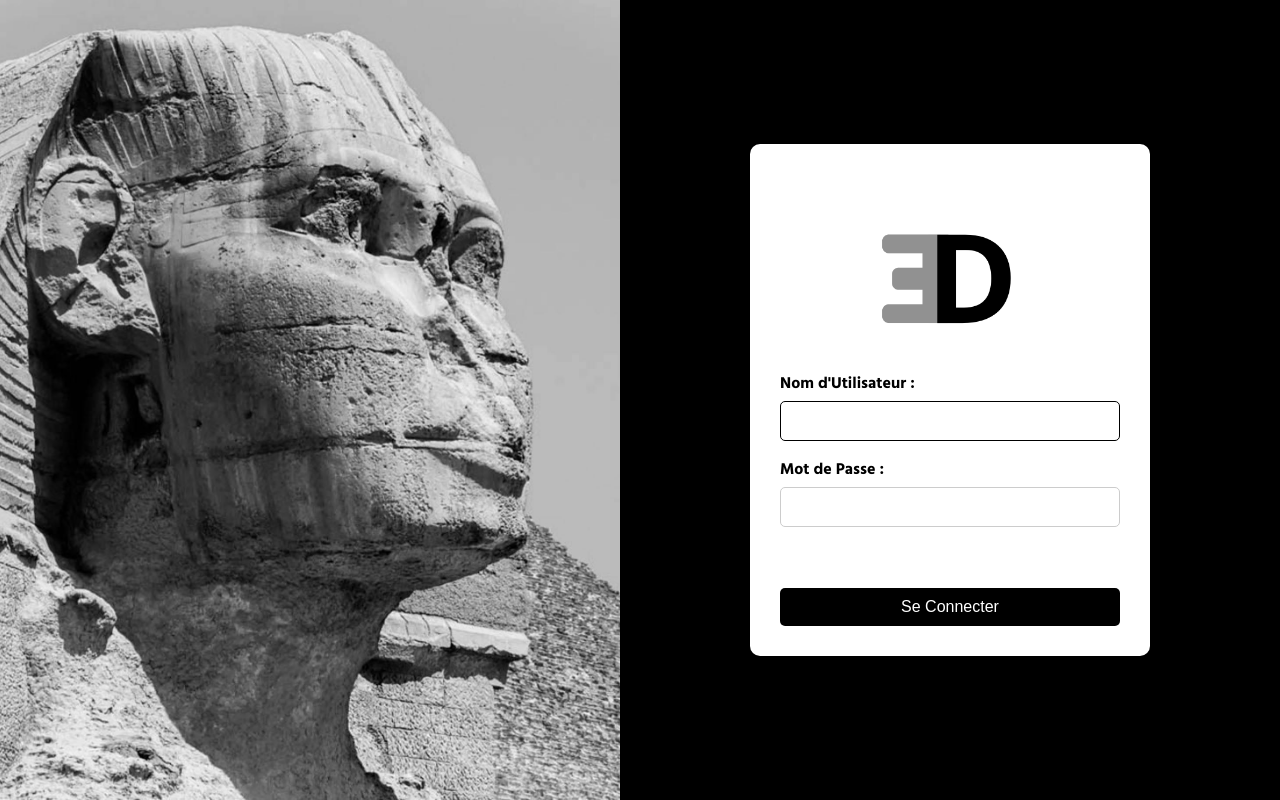
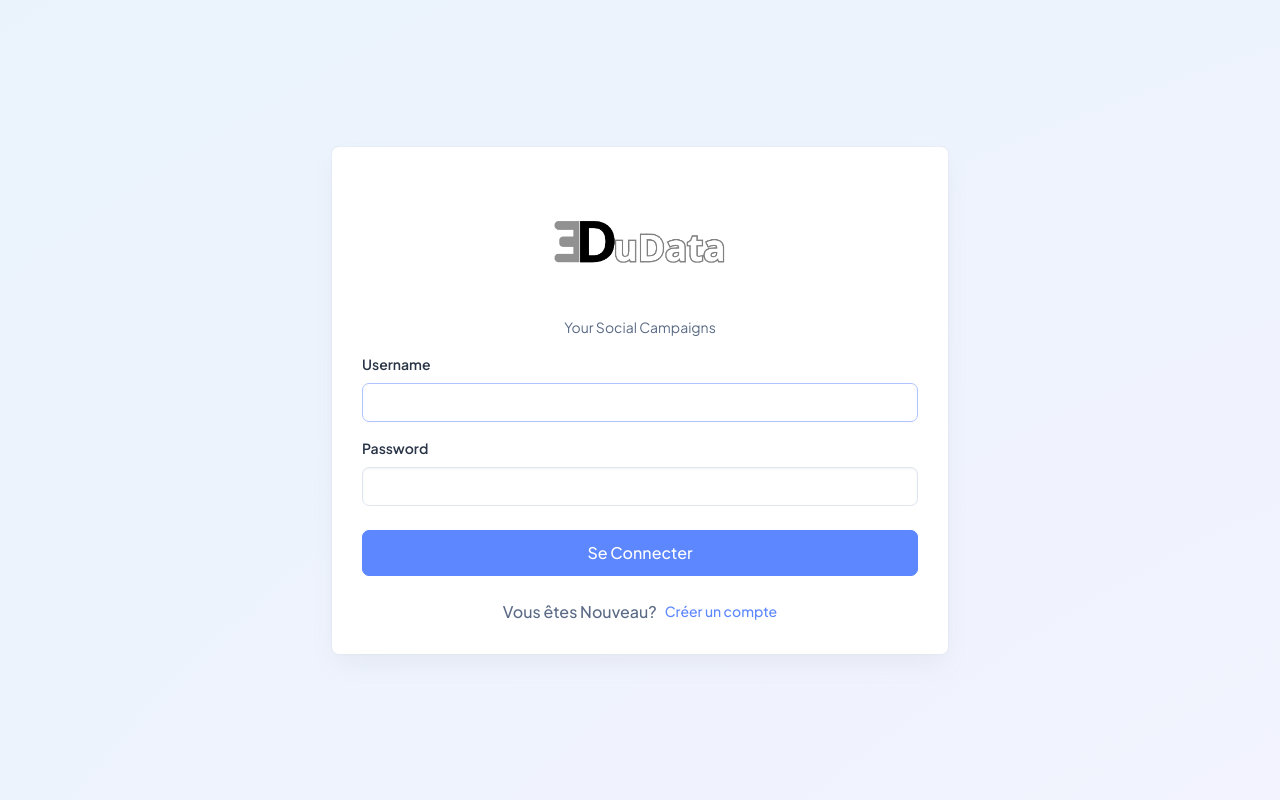
Before and after one commit to SpriiteL/EduData, a Symfony app: template templates/login/login.html.twig in a window 1280 px wide. Run offline with Twig, Linux system fonts and the light colour scheme; the template is opened without the code that fills it, so the values that code supplies are empty; some libraries are stand-ins or nearby versions.

Commit message:
twig Login v1

```diff
--- a/templates/login/login.html.twig
+++ b/templates/login/login.html.twig
@@ -3,13 +3,26 @@
 {# {% block title %}Log in!{% endblock %} #}
 
 {% block stylesheets %}
-    <link rel="stylesheet" href="{{asset('css/styleLogin.css')}}" type="text/css">
+    {# <link rel="stylesheet" href="{{ asset('css/styleLogin.css') }}" type="text/css"> #}
+    <link rel="shortcut icon" type="image/png" href="{{ asset('assets/images/logos/favicon.png') }}" />
+    <link rel="stylesheet" href="{{ asset('css/styles.min.css') }}" />
 {% endblock %}
 
 {% block body %}
-<div class="container">
-    <div class="left-side"></div>
-    <div class="right-side">
+<!-- Body Wrapper -->
+<div class="page-wrapper" id="main-wrapper" data-layout="vertical" data-navbarbg="skin6" data-sidebartype="full"
+    data-sidebar-position="fixed" data-header-position="fixed">
+    <div class="position-relative overflow-hidden radial-gradient min-vh-100 d-flex align-items-center justify-content-center">
+        <div class="d-flex align-items-center justify-content-center w-100">
+            <div class="row justify-content-center w-100">
+                <div class="col-md-8 col-lg-6 col-xxl-3">
+                    <div class="card mb-0">
+                        <div class="card-body">
+                            <a href="{{ path('homepage') }}" class="text-nowrap logo-img text-center d-block py-3 w-100">
+                                <img src="{{ asset('asset/edu2.png') }}" width="180" alt="Logo">
+                            </a>
+                            <p class="text-center">Your Social Campaigns</p>
+
                             <form method="post" class="login-form">
                                 {% if error %}
                                     <div class="alert alert-danger">{{ error.messageKey|trans(error.messageData, 'security') }}</div>
@@ -20,23 +33,47 @@
                                         You are logged in as {{ app.user.userIdentifier }}, <a href="{{ path('app_logout') }}">Logout</a>
                                     </div>
                                 {% endif %}
-            </br>
-            <div class="logo-container">
-                <img src="{{ asset('asset/logo.png') }}" alt="Logo" class="logo">
-            </div>
-            <div class="form-group">
-                <label for="username">Nom d'Utilisateur :</label>
+
+                                <div class="mb-3">
+                                    <label for="username" class="form-label">Username</label>
                                     <input type="text" value="{{ last_username }}" name="_username" id="username" class="form-control" autocomplete="username" required autofocus>
                                 </div>
-            <div class="form-group">
-                <label for="password">Mot de Passe :</label>
+
+                                <div class="mb-4">
+                                    <label for="password" class="form-label">Password</label>
                                     <input type="password" name="_password" id="password" class="form-control" autocomplete="current-password" required>
                                 </div>
-            </br>
+
+                                {# <div class="d-flex align-items-center justify-content-between mb-4">
+                                    <div class="form-check">
+                                        <input class="form-check-input primary" type="checkbox" value="" id="flexCheckChecked" checked>
+                                        <label class="form-check-label text-dark" for="flexCheckChecked">
+                                            Se Souvenir de moi
+                                        </label>
+                                    </div>
+                                     <a class="text-primary fw-bold" href="{{ path('forgot_password') }}">Forgot Password?</a>
+                                </div> #}
+
                                 <input type="hidden" name="_csrf_token" value="{{ csrf_token('authenticate') }}">
 
-            <button class="btn btn-primary btn-block" type="submit">Se Connecter</button>
+                                <button class="btn btn-primary w-100 py-8 fs-4 mb-4 rounded-2" type="submit">Se Connecter</button>
+
+                                <div class="d-flex align-items-center justify-content-center">
+                                    <p class="fs-4 mb-0 fw-bold">Vous êtes Nouveau?</p>
+                                    <a class="text-primary fw-bold ms-2" href="{{ path('app_register') }}">Créer un compte</a>
+                                </div>
                             </form>
+
+                        </div>
+                    </div>
+                </div>
+            </div>
+        </div>
     </div>
 </div>
 {% endblock %}
+
+{% block javascripts %}
+    <script src="{{ asset('libs/jquery/dist/jquery.min.js') }}"></script>
+    <script src="{{ asset('libs/bootstrap/dist/js/bootstrap.bundle.min.js') }}"></script>
+{% endblock %}
```
Lines whose indentation alone changed are shown as unchanged.
